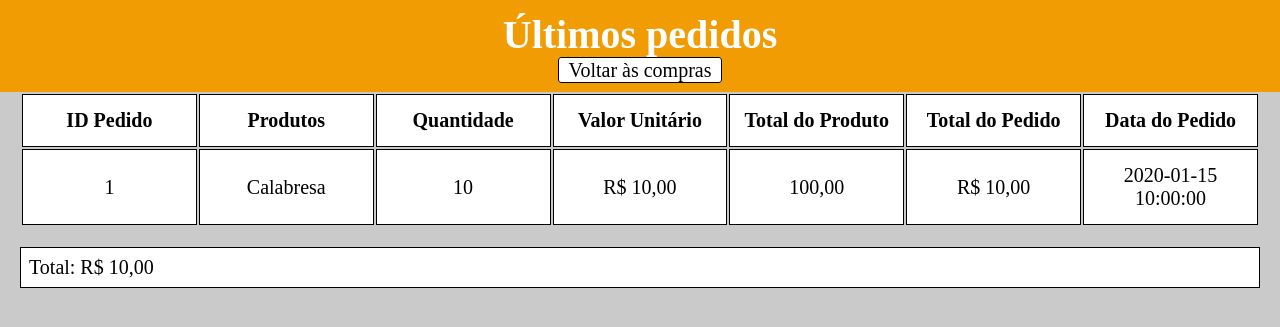
After one commit to Pad340/carrinho, a PHP site: page /listarPedidos.php in a window 1280 px wide. The commit adds this page. Shown: the top 327 px of the page. Run offline with PHP 8.4, Linux system fonts and the light colour scheme; data comes from the database, SQL or seed files in the repository; tables that the repository leaves empty hold one stand-in row (values such as "Sample post").

Commit message:
mudai algos

```diff
--- a/Carrinho.class.php
+++ b/Carrinho.class.php
@@ -1,4 +1,6 @@
 <?php
+
+use modelos\Produto;
 
 class Carrinho
 {
--- a/banco/CRUD.php
+++ b/banco/CRUD.php
@@ -7,14 +7,13 @@ use PDOException;
 
 class CRUD
 {
-    public function read(string $table, string $column = "*", string $condition = null, $valor = null, $all = false)
+    public function read(string $table, string $column = "*", string $condition = null, $all = false)
     {
-        if ($condition && $valor) {
-            $query = "SELECT {$column} FROM {$table} WHERE {$condition} = :{$condition};";
+
+        $query = "SELECT {$column} FROM {$table} {$condition}";
 
         try {
             $stmt = Connect::getInstance()->prepare($query);
-                $stmt->bindParam(":{$condition}", $valor);
             $stmt->execute();
             if ($all) {
                 return $stmt->fetchAll(PDO::FETCH_ASSOC);
@@ -26,18 +25,21 @@ class CRUD
             return false;
         }
 
-        } else {
-            $query = "SELECT {$column} FROM {$table};";
+    }
 
+    public function fullRead(string $query)
+    {
         try {
-                $stmt = Connect::getInstance()->query($query);
-                $stmt->execute();
+            $stmt = Connect::getInstance()->prepare($query);
 
+            if ($stmt->execute()) {
                 return $stmt->fetchAll(PDO::FETCH_ASSOC);
+            }
+            return false;
+
         } catch (PDOException $exception) {
             var_dump($exception);
             return false;
-            }
         }
     }
 
--- /dev/null
+++ b/listarPedidos.php
@@ -0,0 +1,67 @@
+<?php
+
+use banco\CRUD;
+
+require "banco/Connect.php";
+require "banco/CRUD.php";
+
+$lerPedidos = new CRUD();
+$pedidos = $lerPedidos->fullRead(
+    "SELECT p.pedido_id, pr.nome AS nomeProduto, ip.quantidade, ip.valor_total AS total_produto, p.valor_total AS total_pedido, p.data
+FROM pedido p
+INNER JOIN itenspedido ip ON p.pedido_id = ip.pedido_id
+INNER JOIN produto pr ON ip.produto_id = pr.produto_id
+ORDER BY p.data DESC");
+
+$totAllPedidos = 0;
+
+?>
+
+<!DOCTYPE html>
+<html lang="pt-br">
+
+<head>
+    <title>Pedido</title>
+    <meta charset="UTF-8">
+    <link rel="stylesheet" href="style/style.css">
+</head>
+
+<body>
+<header>
+    <h1>Últimos pedidos</h1>
+    <a style="color: black; border: 1px solid black" href='index.php'>Voltar às compras</a>
+</header>
+<main>
+    <table>
+        <tr>
+            <th id="pedido_id">ID Pedido</th>
+            <th>Produtos</th>
+            <th>Quantidade</th>
+            <th>Valor Unitário</th>
+            <th>Total do Produto</th>
+            <th>Total do Pedido</th>
+            <th>Data do Pedido</th>
+        </tr>
+        <?php foreach ($pedidos as $pedido) {
+            $totAllPedidos += $pedido['total_pedido'];
+            ?>
+            <tr>
+                <td><?= $pedido['pedido_id']; ?></td>
+                <td><?= $pedido['nomeProduto'] ?></td>
+                <td><?= $pedido['quantidade'] ?></td>
+                <td>R$ <?= number_format($pedido['total_produto'], 2, ',', '.') ?></td>
+                <td><?= number_format($pedido['total_produto'] * $pedido['quantidade'], 2, ',', '.') ?></td>
+                <td><?= "R$ " . number_format($pedido['total_pedido'], 2, ',', '.'); ?></td>
+                <td><?= $pedido['data'] ?></td>
+            </tr>
+        <?php } ?>
+
+    </table>
+    <ul>
+        <li>Total: R$
+            <?= number_format($totAllPedidos, 2, ',', '.'); ?></li>
+    </ul>
+</main>
+</body>
+
+</html>
--- a/Produto.class.php
+++ b/modelos/Produto.class.php
@@ -1,5 +1,6 @@
 <?php
 
+namespace modelos;
 class Produto
 {
     private int $produtoID;
--- a/style/style.css
+++ b/style/style.css
@@ -1,6 +1,8 @@
+html {
+    font-size: 15pt;
+}
+
 body {
-    font-family: 'Gill Sans', 'Gill Sans MT', Calibri, 'Trebuchet MS', sans-serif;
-    font-size: 15pt;
     margin: 0;
     padding: 0;
     background-color: #cacaca;
@@ -54,8 +56,7 @@ header a {
     margin: 0;
     text-decoration: none;
     color: #ffffff;
-    padding: 2px 10px;
-    border: 1px solid #ffffff;
+    padding: 1px 10px;
     border-radius: 3px;
 }
 
@@ -78,9 +79,10 @@ a {
     border-radius: 10px;
 }
 
-td, th {
+td, th, td {
     padding: .7em;
     margin: 0;
+    background: white;
     border: 1px solid black;
     text-align: center;
 }
```
Also changed, not shown: bd/carrinho_itenspedido.sql (deleted, +0 -15 lines), bd/carrinho_pedido.sql (+63 -7 lines), bd/carrinho_produto.sql (deleted, +0 -14 lines), index.php (+5 -3 lines), meuCarrinho.php (+6 -5 lines), pedido.php (+18 -15 lines). Lines whose indentation alone changed are shown as unchanged.
